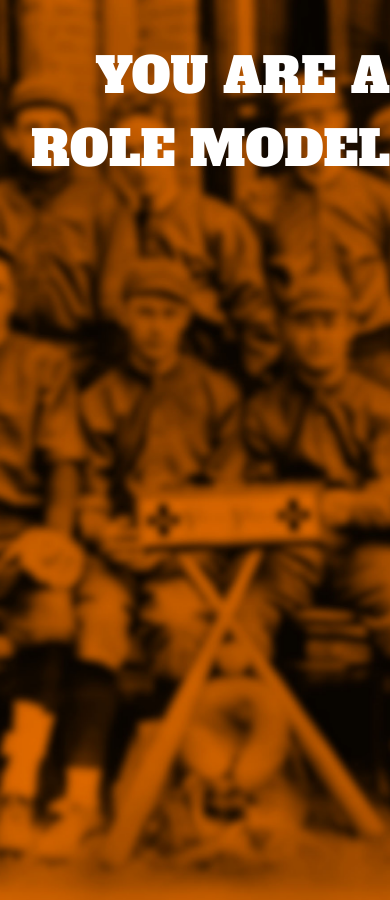
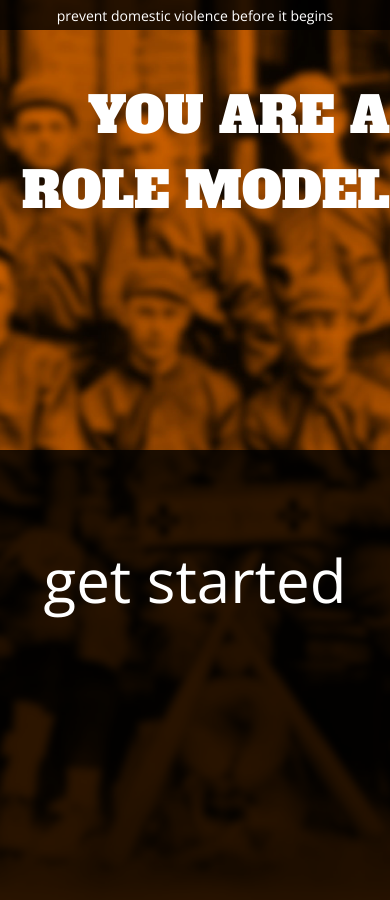
Before and after one commit to cbim/coachesdvhackathon, a Jekyll site: the page built from index.html, in a window 390 px wide. Built offline with Jekyll 4.4.1, drawn with Linux system fonts in a browser that asks for light colours; nearby versions of some CDN libraries.

Commit message:
Homepage

```diff
--- a/assets/themes/coaches/css/base.css
+++ b/assets/themes/coaches/css/base.css
@@ -75,8 +75,28 @@ h1 {
   text-align: right;
   margin-top: 10%;
   font-size: 46px;
-  line-height: 1.5em;
-  margin-bottom: 14px; }
+  line-height: 1.5em; }
+  @media screen and (max-width: 500px) {
+    h1 {
+      margin-top: 20%; } }
+  @media screen and (min-width: 1000px) {
+    h1 {
+      margin-top: 6%; } }
+
+h3 {
+  font-family: "Open Sans", cursive;
+  font-weight: 100;
+  text-transform: lowercase;
+  color: white;
+  text-align: right;
+  margin-top: 10%;
+  font-size: 60px;
+  position: fixed;
+  bottom: 0px;
+  margin: 70px auto;
+  z-index: 2; }
+  h3 a {
+    text-decoration: none; }
 
 h4 {
   color: #045568;
@@ -369,6 +389,64 @@ legend span {
 #intropage h1 {
   max-width: pagewidth/2; }
 
+#topBar {
+  height: 30px;
+  width: 100%;
+  background: rgba(0, 0, 0, 0.8);
+  position: fixed;
+  top: 0; }
+  #topBar p {
+    color: white;
+    width: 100%;
+    text-align: center;
+    margin-top: 5px; }
+
+#bottomBar {
+  height: 150px;
+  width: 100%;
+  background: rgba(0, 0, 0, 0.8);
+  position: fixed;
+  bottom: 0;
+  -webkit-transition: background-color 0.5s ease;
+  -moz-transition: background-color 0.5s ease;
+  -ms-transition: background-color 0.5s ease;
+  -o-transition: background-color 0.5s ease;
+  transition: background-color 0.5s ease; }
+  @media screen and (max-width: 1200px) {
+    #bottomBar {
+      height: 30%; } }
+  @media screen and (max-width: 900px) {
+    #bottomBar {
+      height: 40%; } }
+  @media screen and (max-width: 600px) {
+    #bottomBar {
+      height: 50%; } }
+  #bottomBar h3 {
+    margin: 60px auto;
+    width: 100%;
+    text-align: center; }
+    @media screen and (max-width: 1200px) {
+      #bottomBar h3 {
+        height: 10%; } }
+    @media screen and (max-width: 900px) {
+      #bottomBar h3 {
+        height: 20%; } }
+    @media screen and (max-width: 600px) {
+      #bottomBar h3 {
+        height: 30%; } }
+    @media screen and (max-width: 300px) {
+      #bottomBar h3 {
+        font-size: 36px; } }
+  #bottomBar:hover {
+    background: rgba(255, 255, 255, 0.5); }
+    #bottomBar:hover h3 {
+      -webkit-transition: color 0.5 ease;
+      -moz-transition: color 0.5 ease;
+      -ms-transition: color 0.5 ease;
+      -o-transition: color 0.5 ease;
+      transition: color 0.5 ease;
+      color: black; }
+
 /* #Card Pages
 ================================================== */
 .clear {
--- a/index.html
+++ b/index.html
@@ -10,16 +10,23 @@ theme :
 
 
 
-
+<div id="topBar">
+	<p> prevent domestic violence before it begins </p>
+</div>
 
 <h1 id="fittext1" id="intropage"> You are a
   role model </h1>
+<a href="#">
+<div id= "bottomBar">
+	<h3>Get Started</h3>
+</div>
+</a>
 
 
 <!-- Links only for this page -->
   <script src="http://ajax.googleapis.com/ajax/libs/jquery/1/jquery.min.js"></script>
   <script src="assets/themes/coaches/js/jquery.fittext.js"></script>
   <script type="text/javascript">
-    $("#fittext1").fitText(.8);
+    $("#fittext1").fitText(.8, {minFontSize: '50px'});
   </script>
 <!-- end links-->
```
Also changed, not shown: assets/themes/coaches/sass/base.scss (+112 -1 lines).
